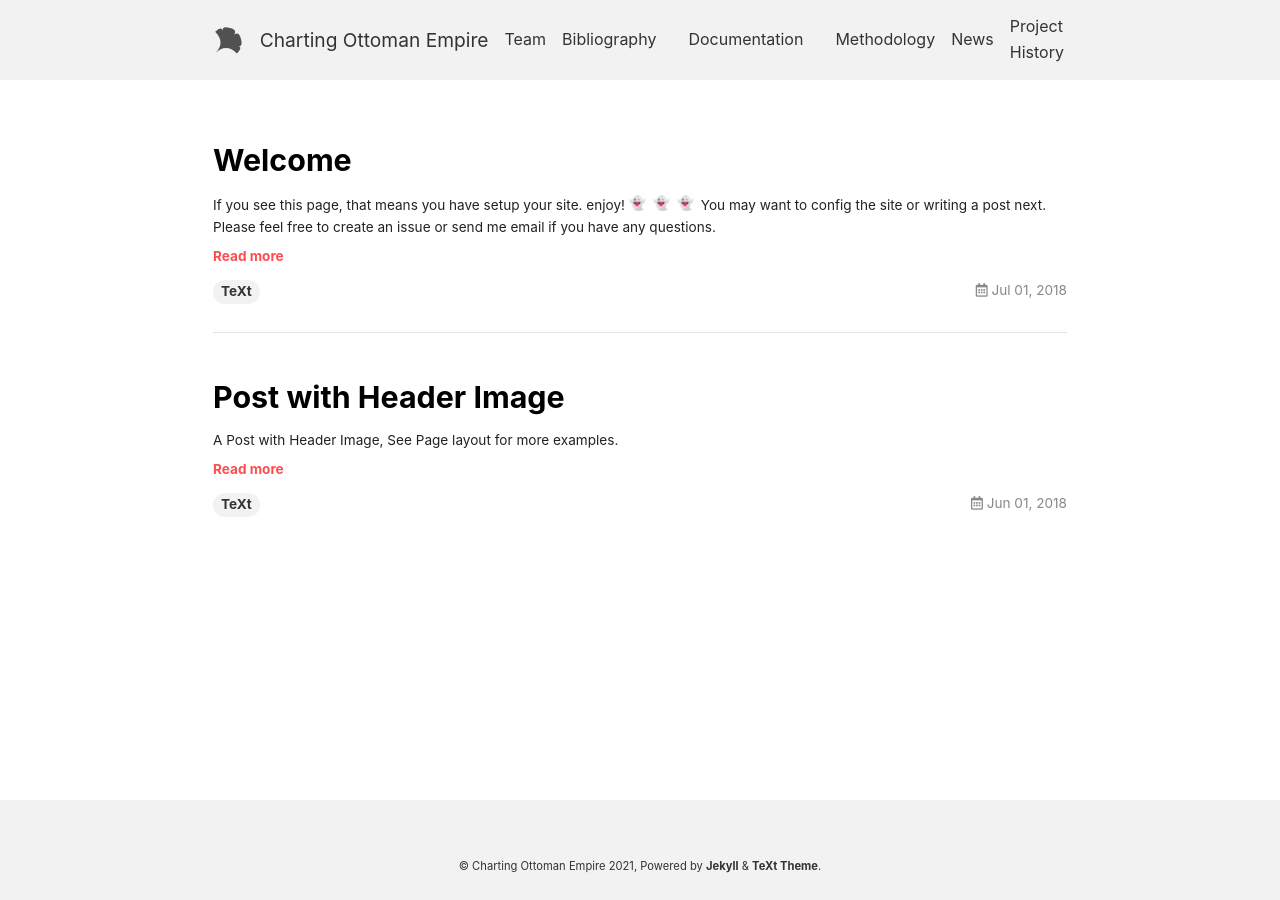
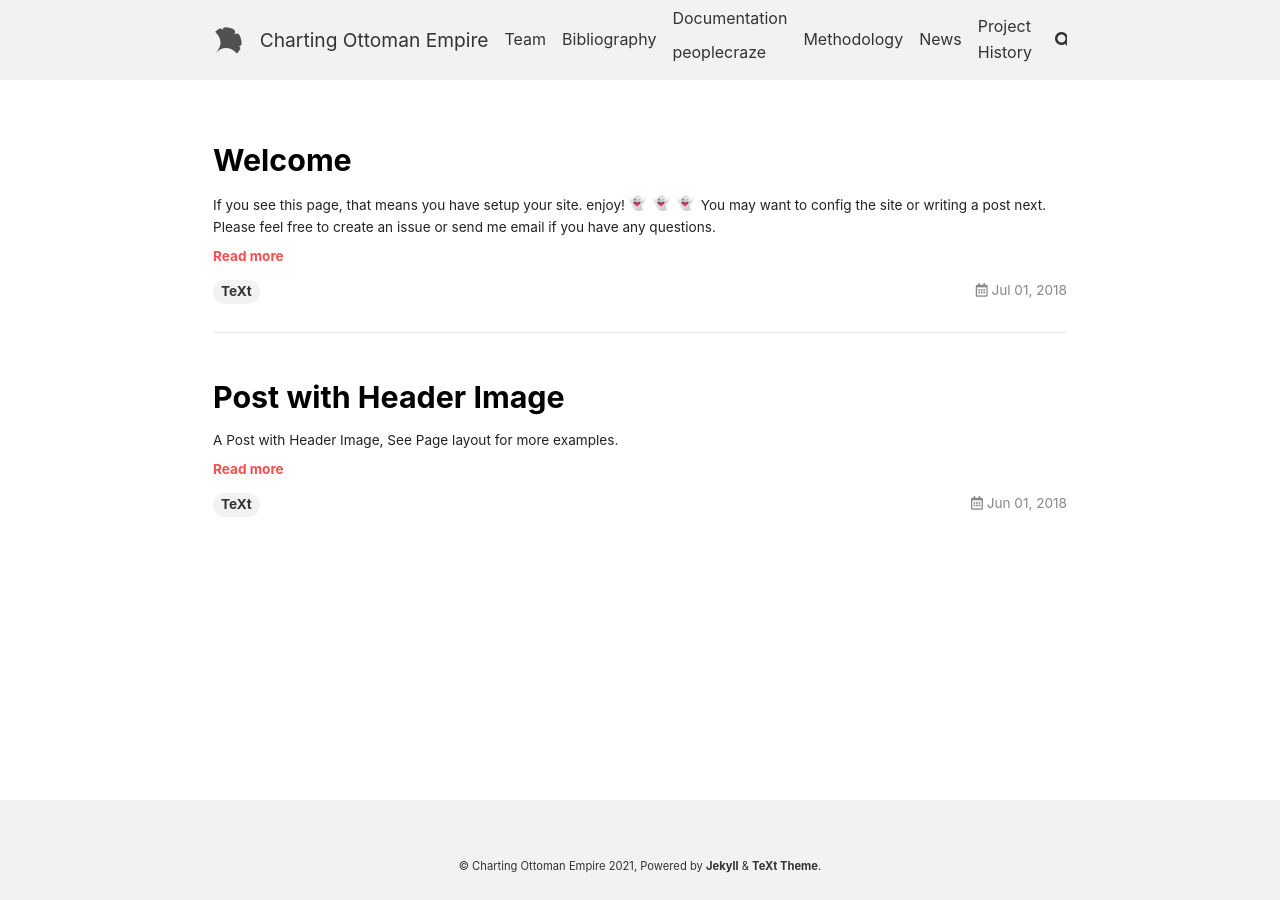
Before and after one commit to ottoman-middle-eastern-dh-lab/charting-ottoman-empire, a Jekyll site: the page built from index.html, in a window 1280 px wide. Built offline with Jekyll 4.4.1, drawn with Linux system fonts in a browser that asks for light colours; nearby versions of some CDN libraries; emoji names are drawn with the system emoji font; the list of posts is cut into pages by our own code.

Commit message:
Update header.html

```diff
--- a/_includes/header.html
+++ b/_includes/header.html
@@ -16,7 +16,9 @@
           {%- endif -%}
         </div>
         {%- if site.search.provider -%}
-          <button class="button button--secondary button--circle search-button js-search-toggle"><i class="fas fa-search"></i></button>
+          <button class="button button--secondary button--circle search-button js-search-toggle">
+            <i class="fas fa-search"></i>
+          </button>
         {%- endif -%}
       </div>
       {%- if site.data.navigation.header -%}
@@ -30,31 +32,31 @@
             {%- include snippets/get-string-from-locale-config.html locale=_item.titles -%}
 
             {%- if _item.submenu -%}
-              <li class="navigation__item dropdown">
-                <button class="dropbtn">
-                  {%- if _item.title -%}{{ _item.title }}{%- else -%}{{ __return }}{%- endif -%}
-                </button>
-                <div class="dropdown-content">
-                  {%- for _subitem in _item.submenu -%}
-                    {%- include snippets/get-nav-url.html path=_subitem.url -%}
-                    <a href="{{ __return }}">{{ _subitem.title }}</a>
-                  {%- endfor -%}
-                </div>
-              </li>
-            {%- elsif _nav_url == _page_url or page.nav_key and _item.key and page.nav_key == _item.key -%}
-              <li class="navigation__item navigation__item--active">
+              <li class="navigation__item">
                 <a href="{{ _nav_url }}">
                   {%- if _item.title -%}{{ _item.title }}{%- else -%}{{ __return }}{%- endif -%}
                 </a>
+                <ul class="submenu">
+                  {%- for _subitem in _item.submenu -%}
+                    {%- include snippets/get-nav-url.html path=_subitem.url -%}
+                    {%- assign _sub_nav_url = __return -%}
+                    {%- include snippets/get-nav-url.html path=page.url -%}
+                    {%- assign _page_url = __return -%}
+                    <li class="navigation__item{% if _sub_nav_url == _page_url or (page.nav_key and _subitem.key and page.nav_key == _subitem.key) %} navigation__item--active{% endif %}">
+                      <a href="{{ _sub_nav_url }}">{{ _subitem.title | default: __return }}</a>
+                    </li>
+                  {%- endfor -%}
+                </ul>
               </li>
             {%- else -%}
-              <li class="navigation__item">
+              <li class="navigation__item{% if _nav_url == _page_url or (page.nav_key and _item.key and page.nav_key == _item.key) %} navigation__item--active{% endif %}">
                 <a href="{{ _nav_url }}">
                   {%- if _item.title -%}{{ _item.title }}{%- else -%}{{ __return }}{%- endif -%}
                 </a>
               </li>
             {%- endif -%}
           {%- endfor -%}
+
           {%- if site.search.provider -%}
             <li>
               <button class="button button--secondary button--circle search-button js-search-toggle">
```
